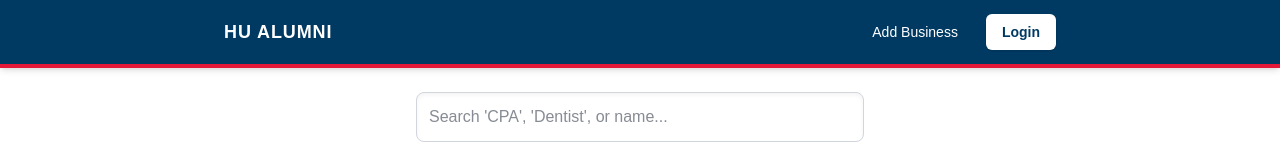
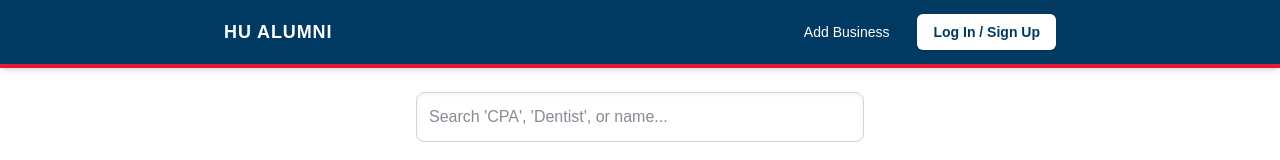
Before and after one commit to fware/alumni-directory, a Next.js app: page / in a window 1280 px wide. Shown: the top 160 px of the page. Built offline with nearby package versions, Linux system fonts and the light colour scheme; no server answers; the database is empty.

Commit message:
Updating the login/logout logic and the listing logc.

```diff
--- /dev/null
+++ b/app/NavLinks.tsx
@@ -0,0 +1,55 @@
+"use client";
+
+import { useEffect, useState } from "react";
+import Link from "next/link";
+import { supabase } from "../utils/supabase";
+
+const secondaryClass =
+  "text-white hover:bg-[#E51937] px-3 py-2 rounded-md text-xs sm:text-sm font-medium transition";
+const primaryClass =
+  "text-[#003A63] bg-white hover:bg-gray-100 px-4 py-2 rounded-md text-xs sm:text-sm font-bold shadow-sm transition";
+
+// Header links that change depending on whether an alum is logged in
+export default function NavLinks() {
+  // undefined = still checking, so nothing flickers on page load
+  const [loggedIn, setLoggedIn] = useState<boolean | undefined>(undefined);
+
+  useEffect(() => {
+    // Fires once with the current session, then on every log in / log out
+    const { data } = supabase.auth.onAuthStateChange((_event, session) => {
+      setLoggedIn(!!session);
+    });
+    return () => data.subscription.unsubscribe();
+  }, []);
+
+  const handleLogOut = async () => {
+    await supabase.auth.signOut();
+    window.location.href = "/";
+  };
+
+  if (loggedIn === undefined) return null;
+
+  return (
+    <div className="flex space-x-2 sm:space-x-4">
+      {loggedIn ? (
+        <>
+          <Link href="/register" className={secondaryClass}>
+            My Listings
+          </Link>
+          <button type="button" onClick={handleLogOut} className={primaryClass}>
+            Log Out
+          </button>
+        </>
+      ) : (
+        <>
+          <Link href="/register" className={secondaryClass}>
+            Add Business
+          </Link>
+          <Link href="/login" className={primaryClass}>
+            Log In / Sign Up
+          </Link>
+        </>
+      )}
+    </div>
+  );
+}
--- a/app/layout.tsx
+++ b/app/layout.tsx
@@ -1,6 +1,7 @@
 import type { Metadata } from "next";
 import "./globals.css";
 import Link from "next/link";
+import NavLinks from "./NavLinks";
 
 export const metadata: Metadata = {
   title: "Alumni Business Directory",
@@ -27,21 +28,8 @@ export default function RootLayout({
                 </Link>
               </div>
 
-              {/* Navigation Links */}
-              <div className="flex space-x-2 sm:space-x-4">
-                <Link
-                  href="/register"
-                  className="text-white hover:bg-[#E51937] px-3 py-2 rounded-md text-xs sm:text-sm font-medium transition"
-                >
-                  Add Business
-                </Link>
-                <Link
-                  href="/login"
-                  className="text-[#003A63] bg-white hover:bg-gray-100 px-4 py-2 rounded-md text-xs sm:text-sm font-bold shadow-sm transition"
-                >
-                  Login
-                </Link>
-              </div>
+              {/* Navigation Links (change when logged in) */}
+              <NavLinks />
 
             </div>
           </div>
--- a/app/register/page.tsx
+++ b/app/register/page.tsx
@@ -202,7 +202,7 @@ export default function RegisterBusiness() {
         {myBusinesses.length > 0 && (
           <div className="mb-8">
             <label htmlFor="listing" className="block text-sm font-medium text-gray-700 mb-1">
-              Your listings
+              Your listed businesses
             </label>
             <select
               id="listing"
@@ -232,7 +232,7 @@ export default function RegisterBusiness() {
               <input
                 type="text"
                 required
-                placeholder="e.g., WareShop Consulting, LLC"
+                placeholder="HU You Know! Inc."
                 className="w-full p-3 border border-gray-300 rounded-lg focus:ring-2 focus:ring-blue-600 focus:border-blue-600 text-gray-900"
                 value={businessName}
                 onChange={(e) => setBusinessName(e.target.value)}
@@ -276,7 +276,7 @@ export default function RegisterBusiness() {
               <input
                 type="text"
                 required
-                placeholder="e.g., Technology Consulting, CPA, Medical Doctor"
+                placeholder="Examples: Nursing, Marketing, Coach, Engineer, Law"
                 className="w-full p-3 border border-gray-300 rounded-lg focus:ring-2 focus:ring-blue-600 text-gray-900"
                 value={category}
                 onChange={(e) => setCategory(e.target.value)}
@@ -289,7 +289,7 @@ export default function RegisterBusiness() {
               </label>
               <textarea
                 rows={3}
-                placeholder="Describe your services or expertise..."
+                placeholder="Describe your business."
                 className="w-full p-3 border border-gray-300 rounded-lg focus:ring-2 focus:ring-blue-600 text-gray-900"
                 value={description}
                 onChange={(e) => setDescription(e.target.value)}
```
